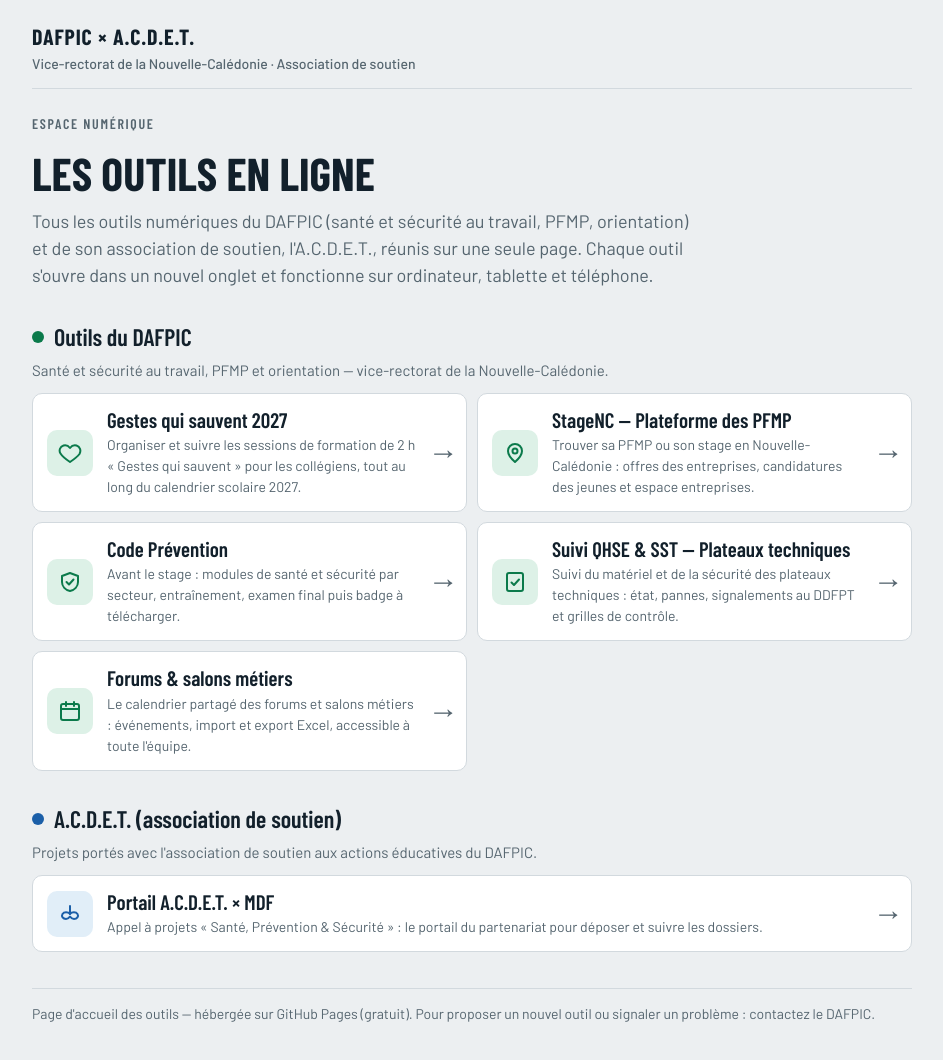
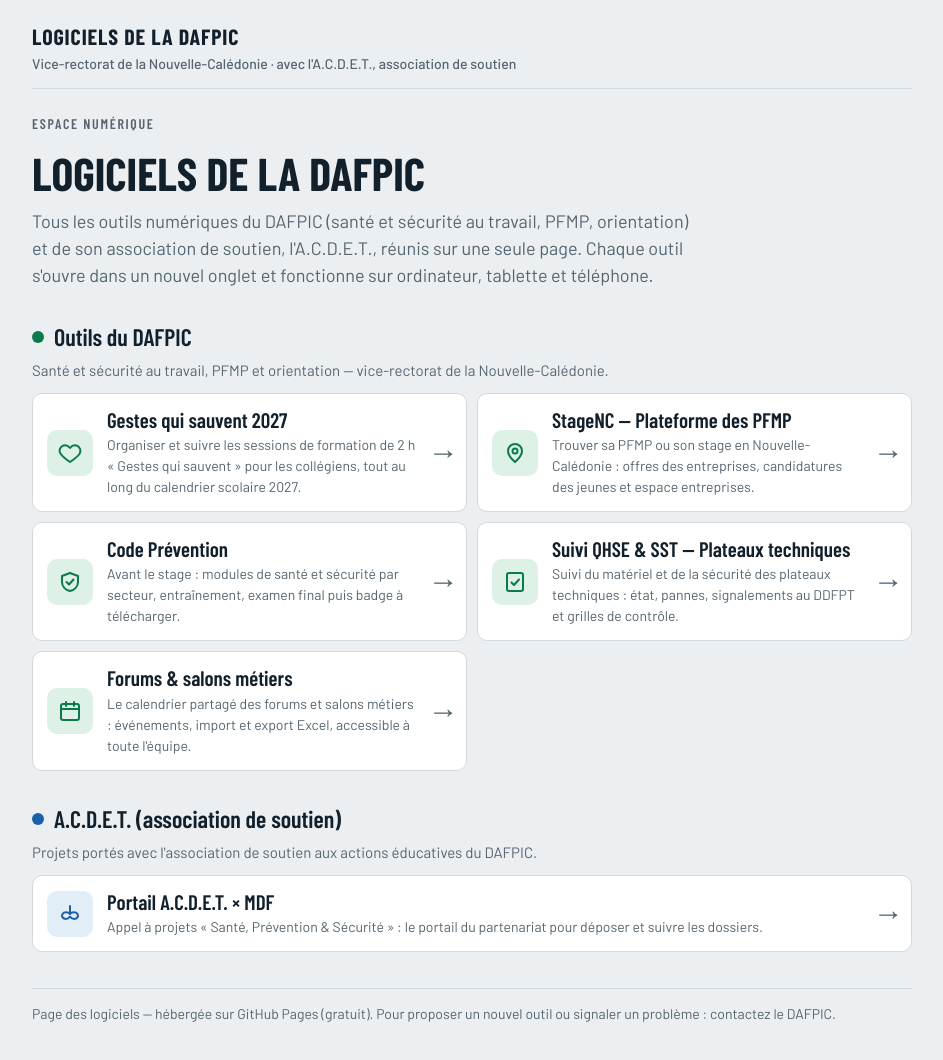
Before and after one commit to nicolasrichette1-byte/Gestes-qui-sauvent-2027, a plain HTML site: page accueil/index.html in a window 1280 px wide. Shown: the whole page, without its empty margins (168-1111 px from the left). Drawn offline with nearby package versions, Linux system fonts and the light colour scheme.

Commit message:
Renommage accueil : Logiciels de la DAFPIC
Co-authored-by: nicolasrichette1-byte <nicolasrichette1-byte@users.noreply.github.com>

```diff
--- a/accueil/index.html
+++ b/accueil/index.html
@@ -3,7 +3,7 @@
 <head>
 <meta charset="UTF-8">
 <meta name="viewport" content="width=device-width, initial-scale=1, viewport-fit=cover">
-<title>DAFPIC × A.C.D.E.T. — Les outils en ligne</title>
+<title>Logiciels de la DAFPIC</title>
 <link rel="stylesheet" href="https://fonts.googleapis.com/css2?family=Barlow+Condensed:wght@500;600;700&family=Barlow:wght@400;500;600&display=swap">
 <style>
 :root{
@@ -44,18 +44,18 @@ h2 .dot{width:12px;height:12px;border-radius:50%;flex:none}
 <body>
 <div class="wrap">
   <header class="top">
-    <span class="brand">DAFPIC × A.C.D.E.T.<small>Vice-rectorat de la Nouvelle-Calédonie · Association de soutien</small></span>
+    <span class="brand">Logiciels de la DAFPIC<small>Vice-rectorat de la Nouvelle-Calédonie · avec l'A.C.D.E.T., association de soutien</small></span>
   </header>
 
   <main id="app">
     <p class="eyebrow">Espace numérique</p>
-    <h1>Les outils en ligne</h1>
+    <h1>Logiciels de la DAFPIC</h1>
     <p class="lead">Tous les outils numériques du DAFPIC (santé et sécurité au travail, PFMP, orientation) et de son association de soutien, l'A.C.D.E.T., réunis sur une seule page. Chaque outil s'ouvre dans un nouvel onglet et fonctionne sur ordinateur, tablette et téléphone.</p>
     <div id="sections"></div>
   </main>
 
   <footer class="footer">
-    Page d'accueil des outils — hébergée sur GitHub Pages (gratuit). Pour proposer un nouvel outil ou signaler un problème : contactez le DAFPIC.
+    Page des logiciels — hébergée sur GitHub Pages (gratuit). Pour proposer un nouvel outil ou signaler un problème : contactez le DAFPIC.
   </footer>
 </div>
 
```
